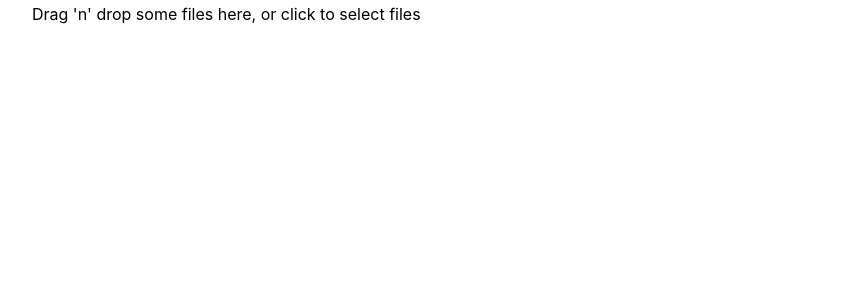
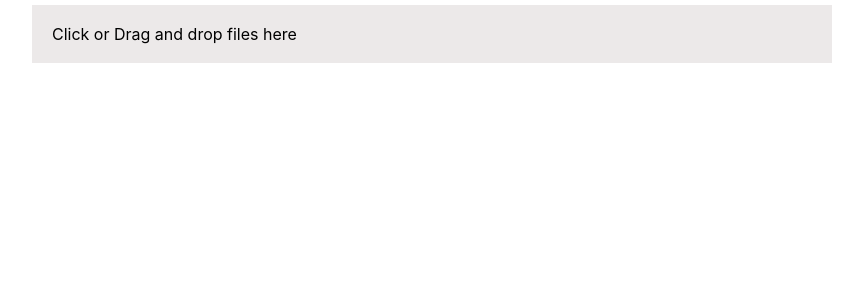
Before and after one commit to tomfa/s3-uploader, a React (Create React App) app: page / in a window 1280 px wide. Shown: the top 300 px of the page, without its empty margins (208-1071 px from the left). Built offline with nearby package versions, Linux system fonts and the light colour scheme.

Commit message:
UploadField: add a dash of css

```diff
--- a/src/UploadField/FileDrop.js
+++ b/src/UploadField/FileDrop.js
@@ -1,5 +1,12 @@
 import React, { useCallback } from 'react';
 import { useDropzone } from 'react-dropzone';
+import styled from 'styled-components';
+
+const StyledDrop = styled.div`
+  padding: 20px;
+  background-color: ${props => (props.isActive ? '#BAE9AE' : '#ece9e9')};
+  cursor: pointer;
+`;
 
 const FileDrop = ({ setFiles }) => {
   const onDrop = useCallback(
@@ -10,19 +17,19 @@ const FileDrop = ({ setFiles }) => {
           return file;
         }),
       ),
-    [],
+    [setFiles],
   );
   const { getRootProps, getInputProps, isDragActive } = useDropzone({ onDrop });
 
   return (
-    <div {...getRootProps()}>
+    <StyledDrop isActive={isDragActive} {...getRootProps()}>
       <input {...getInputProps()} />
       {isDragActive ? (
         <span>Drop the files here ...</span>
       ) : (
-        <span>Drag 'n' drop some files here, or click to select files</span>
+        <span>Click or Drag and drop files here</span>
       )}
-    </div>
+    </StyledDrop>
   );
 };
 
--- a/src/UploadField/FileList.js
+++ b/src/UploadField/FileList.js
@@ -1,10 +1,16 @@
 import React, { Fragment } from 'react';
+import styled from 'styled-components';
+
+const ListItem = styled.li`
+  padding: 5px 0;
+  list-style: none;
+`;
 
 const FileList = ({ files }) =>
   files.length > 0 ? (
     <ul>
       {files.map(file => (
-        <li key={file.path}>{file.name}</li>
+        <ListItem key={file.path}>{file.name}</ListItem>
       ))}
     </ul>
   ) : (
```
